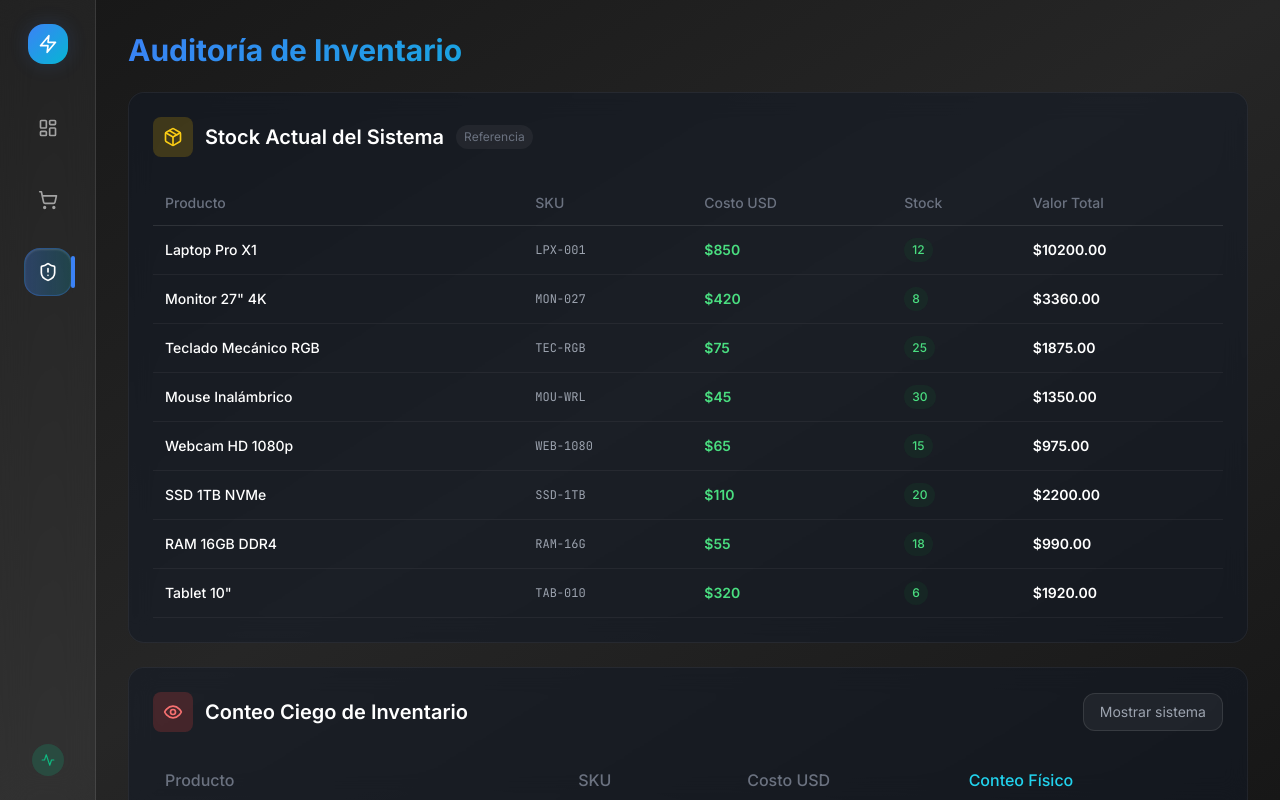
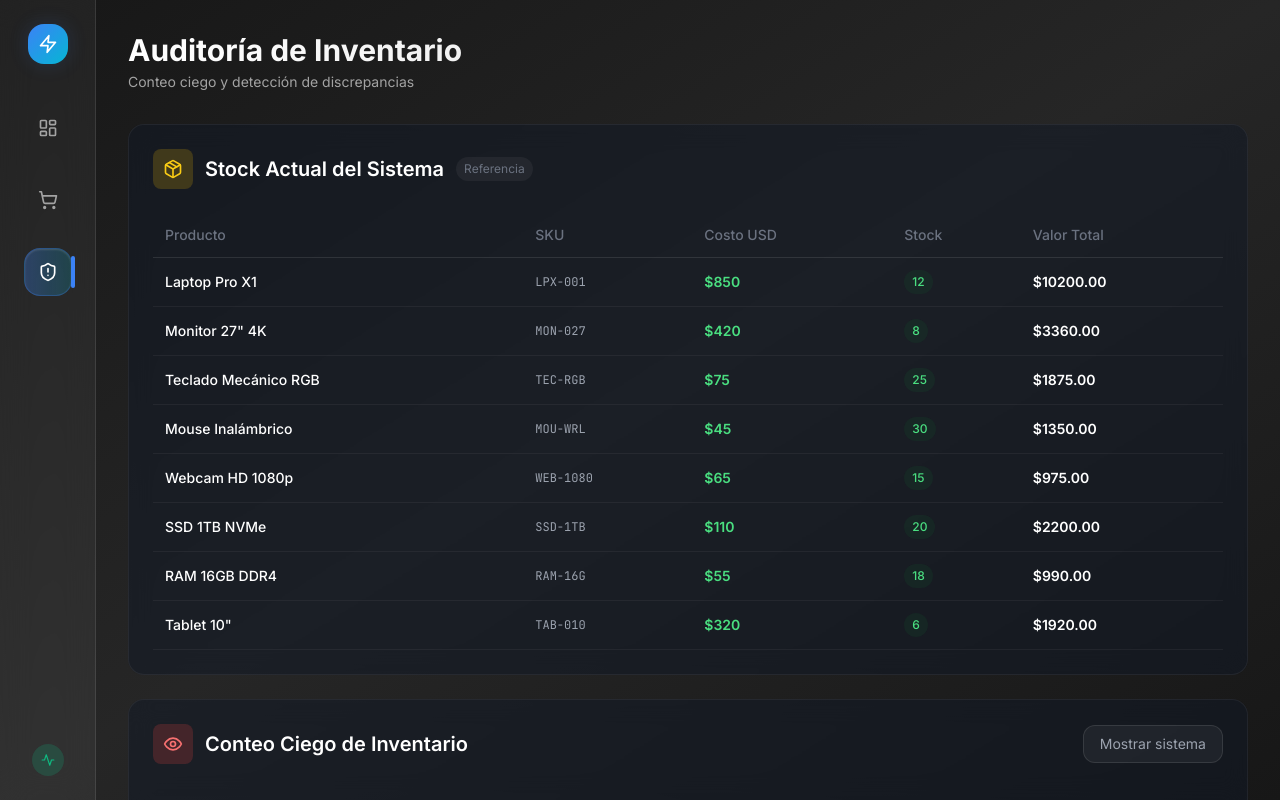
Before and after one commit to PosAuditortecnovavip/PosAuditortecnovavip.github.io, a React (Vite) app: page /#/auditoria in a window 1280 px wide. Built offline with nearby package versions, Linux system fonts and the light colour scheme; no server answers.

Commit message:
Update Audit.jsx

```diff
--- a/src/components/Audit/Audit.jsx
+++ b/src/components/Audit/Audit.jsx
@@ -1,4 +1,5 @@
 import { useState } from 'react';
+import { motion } from 'framer-motion';
 import { BlindCount } from './BlindCount';
 import { DiscrepancyReport } from './DiscrepancyReport';
 import { StockTable } from './StockTable';
@@ -15,8 +16,18 @@ export const Audit = ({ convertUSDtoVES }) => {
   };
 
   return (
-    <div className="space-y-6 page-enter">
-      <h1 className="text-3xl font-bold gradient-text">Auditoría de Inventario</h1>
+    <motion.div
+      initial={{ opacity: 0, y: 20 }}
+      animate={{ opacity: 1, y: 0 }}
+      className="max-w-7xl mx-auto space-y-6"
+    >
+      <div className="mb-8">
+        <h1 className="text-3xl font-bold bg-gradient-to-r from-white to-neutral-300 bg-clip-text text-transparent">
+          Auditoría de Inventario
+        </h1>
+        <p className="text-neutral-400 text-sm mt-1">Conteo ciego y detección de discrepancias</p>
+      </div>
+
       {!showReport ? (
         <>
           <StockTable inventory={inventory} />
@@ -28,14 +39,17 @@ export const Audit = ({ convertUSDtoVES }) => {
           convertUSDtoVES={convertUSDtoVES}
         />
       )}
+
       {showReport && (
-        <button
+        <motion.button
+          whileHover={{ scale: 1.02 }}
+          whileTap={{ scale: 0.98 }}
           onClick={() => setShowReport(false)}
-          className="mt-4 px-5 py-3 rounded-xl bg-white/5 hover:bg-white/10 border border-white/10 text-gray-400 hover:text-white transition-all flex items-center space-x-2"
+          className="mt-4 px-5 py-3 rounded-xl bg-white/5 hover:bg-white/10 border border-white/10 text-neutral-400 hover:text-white transition-all flex items-center space-x-2"
         >
           <span>← Nueva Auditoría</span>
-        </button>
+        </motion.button>
       )}
-    </div>
+    </motion.div>
   );
 };
```
